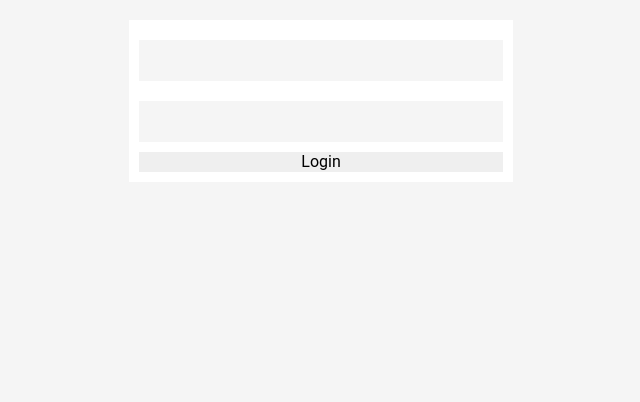
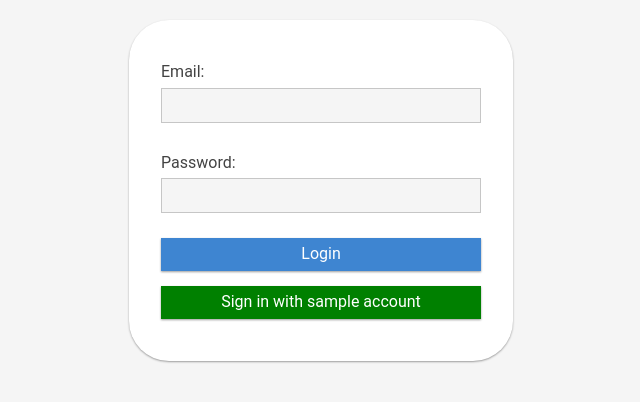
Before and after one commit to cherniaky/odinbook-client, a React (Create React App) app: page /odinbook-client/login in a window 1280 px wide. Shown: the top 402 px of the page, without its empty margins (319-959 px from the left). Built offline with nearby package versions, Linux system fonts and the light colour scheme.

Commit message:
add login logic

```diff
--- a/src/contexts/authContext.js
+++ b/src/contexts/authContext.js
@@ -11,7 +11,7 @@ const AuthProvider = ({ children }) => {
     async function login(email, password) {
         try {
             let response;
-
+           // setIsAuth(false);
             response = await AuthService.login(email, password);
             // console.log(response);
             Cookies.set("refreshToken", response.data.refreshToken, {
@@ -20,6 +20,28 @@ const AuthProvider = ({ children }) => {
             localStorage.setItem("token", response.data.accessToken);
             setIsAuth(true);
             setUser(response.data.user);
+
+              return true;
+        } catch (error) {
+            console.log(error);
+            return error;
+        }
+    }
+
+    async function loginSample() {
+        try {
+            let response;
+            //setIsAuth(false);
+            response = await AuthService.loginAsGuest();
+            // console.log(response);
+            Cookies.set("refreshToken", response.data.refreshToken, {
+                expires: 15,
+            });
+            localStorage.setItem("token", response.data.accessToken);
+            setIsAuth(true);
+            setUser(response.data.user);
+
+             return true;
         } catch (error) {
             console.log(error);
             return error;
@@ -27,7 +49,9 @@ const AuthProvider = ({ children }) => {
     }
 
     return (
-        <AuthContext.Provider value={{ isAuth, setIsAuth, user, setUser, login }}>
+        <AuthContext.Provider
+            value={{ isAuth, setIsAuth, user, setUser, login, loginSample }}
+        >
             {children}
         </AuthContext.Provider>
     );
--- a/src/pages/Login.js
+++ b/src/pages/Login.js
@@ -1,65 +1,126 @@
 import React, { useContext, useState } from "react";
 import { AuthContext } from "../contexts/authContext";
 import styled from "styled-components";
+import { Link, useNavigate } from "react-router-dom";
+import { type } from "@testing-library/user-event/dist/type";
 
 const LoginForm = styled.form`
     background-color: ${(props) => props.theme.cardBg};
     display: flex;
     flex-direction: column;
-    padding: 10px;
+    justify-content: space-between;
+    padding: 32px;
     margin: 20px;
     width: 30%;
+    box-shadow: ${(props) => props.theme.shadowColour} 0px 1px 2px;
+    border-radius: 40px;
 `;
-const EmailInput = styled.input.attrs((props) => ({
-    type: "email",
-}))`
+
+const Input = styled.input`
     background-color: ${(props) => props.theme.bodyBg};
-
-    padding: 10px;
-    margin: 10px 0;
+    border: 1px solid ${(props) => props.theme.borderColour};
+    padding: 6px;
+    margin: 5px 0 10px 0;
     width: 100%;
 `;
 
-const PasswordInput = styled.input.attrs((props) => ({
+const EmailInput = styled(Input).attrs((props) => ({
+    type: "email",
+}))``;
+
+const PasswordInput = styled(Input).attrs((props) => ({
     type: "password",
+}))``;
+
+const LoginButton = styled.input.attrs((props) => ({
+    type: "submit",
+    value: "Login",
 }))`
-    background-color: ${(props) => props.theme.bodyBg};
+    cursor: pointer;
+    background-color: ${(props) => props.theme.headerColour};
+    color: ${(props) => props.theme.mainTitleColour};
+    padding: 6px;
+    margin: 5px 0;
+    box-shadow: ${(props) => props.theme.shadowColour} 0px 1px 2px;
+    &:hover {
+        opacity: 0.9;
+        box-shadow: none;
+    }
+`;
 
-    padding: 10px;
+const LoginSampleButton = styled.button`
+    cursor: pointer;
+    background-color: green;
+
+    color: ${(props) => props.theme.mainTitleColour};
+    padding: 6px;
     margin: 10px 0;
-    width: 100%;
+    box-shadow: ${(props) => props.theme.shadowColour} 0px 1px 2px;
+    &:hover {
+        opacity: 0.9;
+        box-shadow: none;
+    }
+`;
+
+const InputGroup = styled.div`
+    margin: 10px 0;
 `;
 
 export const Login = () => {
-    const { login, isAuth, user } = useContext(AuthContext);
+    let navigate = useNavigate();
+
+    const { login, loginSample, setUser, setIsAuth, isAuth, user } =
+        useContext(AuthContext);
+
+    async function loginForm(e, loginCallback) {
+        try {
+            e.preventDefault();
+
+            if (await loginCallback(email, password)) {
+               navigate(`/`);
+            } else {
+                setError("Invalid credentials");
+            }
+        } catch (error) {
+            return error;
+        }
+    }
 
     const [email, setEmail] = useState("");
+    const [error, setError] = useState("");
 
     const [password, setPassword] = useState("");
     return (
         <>
-            <LoginForm
-                onSubmit={async (e) => {
-                    e.preventDefault();
-                    await login("yurii.cherniak@gmail.com", "123456");
-                    // console.log(isAuth);
-                    // console.log(user );
-                }}
-            >
+            <LoginForm onSubmit={(e) => loginForm(e, login)}>
+                {error}
+                <InputGroup>
+                    <label htmlFor="email">Email:</label>
                     <EmailInput
+                        required
+                        id="email"
                         value={email}
                         onChange={(e) => {
                             setEmail(e.target.value);
                         }}
                     />
+                </InputGroup>
+                <InputGroup>
+                    <label htmlFor="pass">Password:</label>
                     <PasswordInput
+                        required
+                        id="pass"
                         value={password}
                         onChange={(e) => {
                             setPassword(e.target.value);
                         }}
                     />
+                </InputGroup>
 
-                <input type="submit" value="Login" />
+                <LoginButton />
+                <LoginSampleButton onClick={(e) => loginForm(e, loginSample)}>
+                    Sign in with sample account
+                </LoginSampleButton>
             </LoginForm>
         </>
     );
```
Also changed, not shown: src/store.js (deleted, +0 -7 lines). Lines whose indentation alone changed are shown as unchanged.
